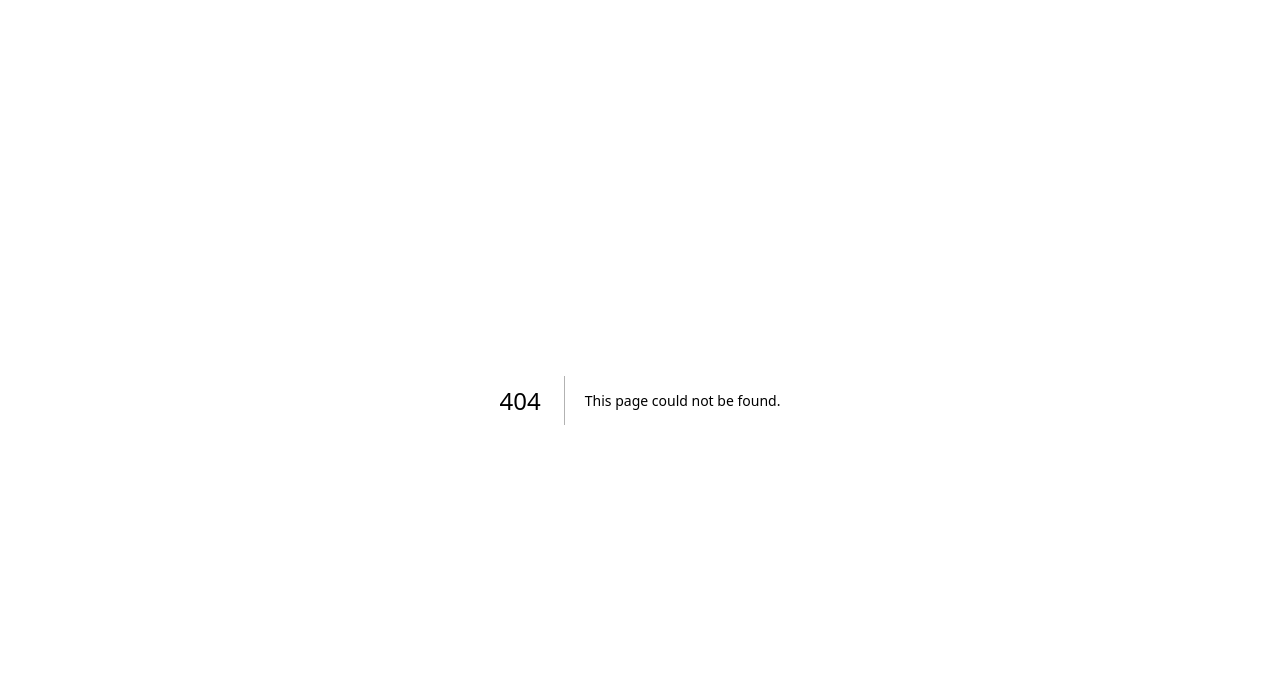
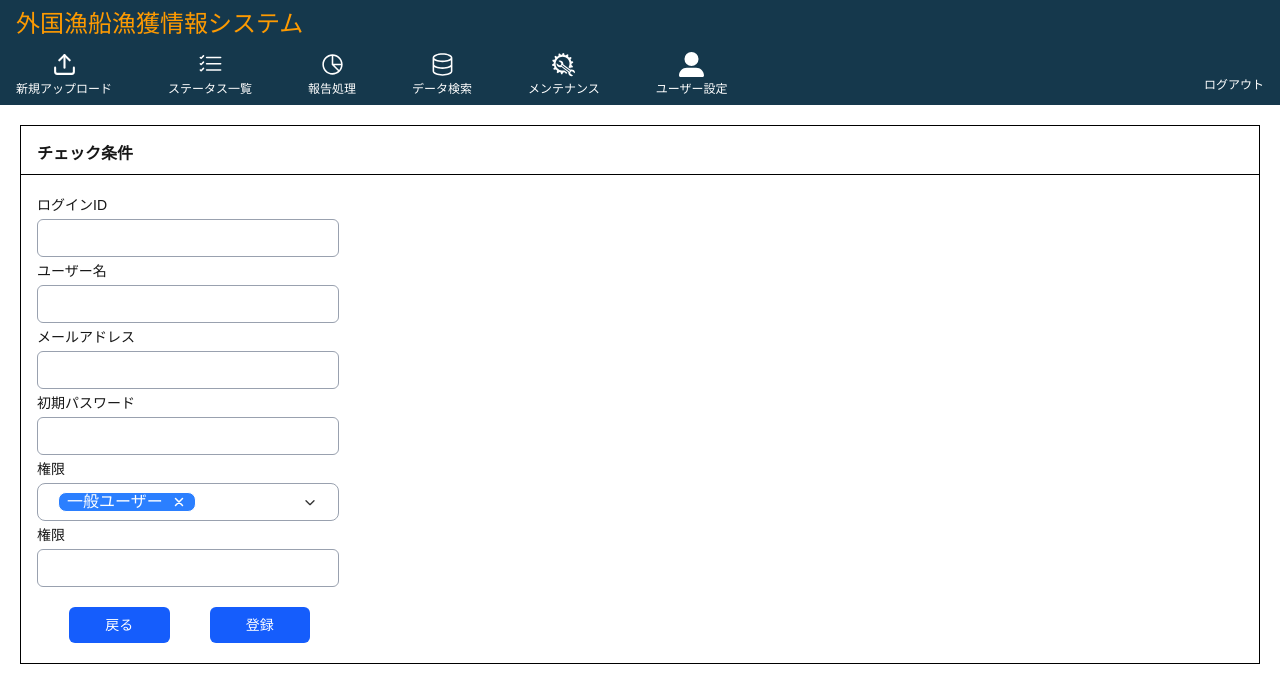
Before and after one commit to Nghphuoc/tuna-pj-fe, a Next.js app: page /home/userregistration in a window 1280 px wide. Before the commit this address had no page. Shown: the top 682 px of the page. Built offline with nearby package versions, Linux system fonts and the light colour scheme.

Commit message:
add: display MT-S01-5 and compoments

```diff
--- /dev/null
+++ b/app/components/MT-S01-5/userregistrationfrominput.jsx
@@ -0,0 +1,167 @@
+"use client";
+import { useState } from "react";
+import ErrorNotification from "../errornotifycation";
+import DropdownSelected from "../dropdownselected";
+
+const UserRegistrationFromInput = () => {
+    const title = "チェック条件";
+    const notifycation = "入力内容に誤りがあります。";
+    const valueOption = [{ value: "一般ユーザー", label: "一般ユーザー" },]
+    const [selectedValue, setSelectedValue] = useState("");
+
+    const [form, setForm] = useState({
+        loginId: "",
+        username: "",
+        email: "",
+        password: "",
+        competence: "",
+    });
+
+    const [errors, setErrors] = useState({
+        loginId: false,
+        username: false,
+        email: false,
+        password: false,
+        competence: false,
+    });
+
+    const handleChange = (e) => {
+        const { name, value } = e.target;
+        setForm((prev) => ({ ...prev, [name]: value }));
+        setErrors((prev) => ({ ...prev, [name]: false }));
+    };
+
+    const validate = () => {
+        const newErrors = {
+            loginId: form.loginId.length < 1 || form.loginId.length > 20,
+            username: form.username.length < 1,
+            email: form.email.length < 1,
+            password: form.password.length < 1 || form.password.length > 20,
+            competence: form.competence.length < 1,
+        };
+        setErrors(newErrors);
+        return !Object.values(newErrors).includes(true);
+    };
+
+    const handleSubmit = () => {
+        if (!validate()) return;
+        // Submit logic here
+        console.log("Form submitted:", form);
+    };
+
+    return (
+        <div className="w-full h-full flex flex-col justify-center items-center p-5">
+            {(errors.loginId || errors.username || errors.email) && (
+                <ErrorNotification message={notifycation} />
+            )}
+
+            <div className="w-full border border-black p-4">
+                <h2 className="text-md font-semibold mb-2">{title}</h2>
+                <hr className="-mx-4 w-[calc(100%+2rem)] border-t border-black" />
+                <div className="pt-2 pb-1 w-full">
+                    <div className="flex flex-col gap-1 pt-3">
+
+                        {/* ID */}
+                        <label className="text-sm font-medium">ログインID</label>
+                        <input
+                            name="loginId"
+                            type="text"
+                            value={form.loginId}
+                            onChange={handleChange}
+                            className={`w-1/4 px-3 py-2 border rounded-md text-sm focus:outline-none focus:ring-2 ${errors.loginId ? "border-red-500 focus:ring-red-300" : "border-gray-400 focus:ring-blue-300"
+                                }`}
+                        />
+                        {errors.loginId && (
+                            <span className="text-red-500 text-sm">
+                                1文字以上 20文字以下で入力してください。
+                            </span>
+                        )}
+
+                        {/* username */}
+                        <label className="text-sm font-medium">ユーザー名</label>
+                        <input
+                            name="username"
+                            type="text"
+                            value={form.username}
+                            onChange={handleChange}
+                            className={`w-1/4 px-3 py-2 border rounded-md text-sm focus:outline-none focus:ring-2 ${errors.username ? "border-red-500 focus:ring-red-300" : "border-gray-400 focus:ring-blue-300"
+                                }`}
+                        />
+                        {errors.username && (
+                            <span className="text-red-500 text-sm">
+                                1文字以上 20文字以下で入力してください。
+                            </span>
+                        )}
+
+                        {/* email */}
+                        <label className="text-sm font-medium">メールアドレス</label>
+                        <input
+                            name="email"
+                            type="text"
+                            value={form.email}
+                            onChange={handleChange}
+                            className={`w-1/4 px-3 py-2 border rounded-md text-sm focus:outline-none focus:ring-2 ${errors.email ? "border-red-500 focus:ring-red-300" : "border-gray-400 focus:ring-blue-300"
+                                }`}
+                        />
+                        {errors.email && (
+                            <span className="text-red-500 text-sm">
+                                1文字以上 20文字以下で入力してください。
+                            </span>
+                        )}
+
+                        {/* curent password */}
+                        <label className="text-sm font-medium">初期パスワード</label>
+                        <input
+                            name="password"
+                            type="password"
+                            value={form.password}
+                            onChange={handleChange}
+                            className={`w-1/4 px-3 py-2 border rounded-md text-sm focus:outline-none focus:ring-2 ${errors.email ? "border-red-500 focus:ring-red-300" : "border-gray-400 focus:ring-blue-300"
+                                }`}
+                        />
+                        {errors.password && (
+                            <span className="text-red-500 text-sm">
+                                1文字以上 20文字以下で入力してください。
+                            </span>
+                        )}
+
+                        <label className="text-sm font-medium">権限</label>
+                        <DropdownSelected options={valueOption} value={selectedValue} onChange={(value) => setSelectedValue(value)} width="w-1/4" />
+
+                        <label className="text-sm font-medium">権限</label>
+                        <input
+                            name="competence"
+                            type="text"
+                            value={form.competence}
+                            onChange={handleChange}
+                            className={`w-1/4 px-3 py-2 border rounded-md text-sm focus:outline-none focus:ring-2 ${errors.email ? "border-red-500 focus:ring-red-300" : "border-gray-400 focus:ring-blue-300"
+                                }`}
+                        />
+                        {errors.competence && (
+                            <span className="text-red-500 text-sm">
+                                1文字以上 20文字以下で入力してください。
+                            </span>
+                        )}
+
+                        <div className="flex-row gap-2">
+                            <button
+                                onClick={handleSubmit}
+                                className="mt-4 w-1/12 ml-8 bg-blue-600 hover:bg-blue-700 text-white text-sm py-2 rounded-md"
+                            >
+                                戻る
+                            </button>
+                            <button
+                                onClick={handleSubmit}
+                                className="mt-4 ml-10 w-1/12 bg-blue-600 hover:bg-blue-700 text-white text-sm py-2 rounded-md"
+                            >
+                                登録
+                            </button>
+                        </div>
+                    </div>
+                </div>
+            </div>
+        </div>
+    );
+};
+
+export default UserRegistrationFromInput;
--- a/app/components/dropdownselected.tsx
+++ b/app/components/dropdownselected.tsx
@@ -24,7 +24,7 @@ const DropdownSelected: React.FC<DropdownSelectedProps> = ({
     return (
         <div>
             <div>
-                <div className={`flex items-center border rounded-lg border-gray-300 h-[34px] text-left cursor-pointer ${width}`}
+                <div className={`flex items-center border rounded-lg border-gray-400 px-3 py-2 text-left cursor-pointer ${width}`}
                     onClick={() => setDropdownOpen((open) => !open)}>
                     <button
                         type="button"
--- /dev/null
+++ b/app/home/userregistration/page.jsx
@@ -0,0 +1,11 @@
+import UserRegistrationFromInput from "../../components/MT-S01-5/userregistrationfrominput"
+
+const RootPage = () => {
+    return (
+        <>
+        <UserRegistrationFromInput />
+        </>
+    );
+};
+
+export default RootPage;
```
